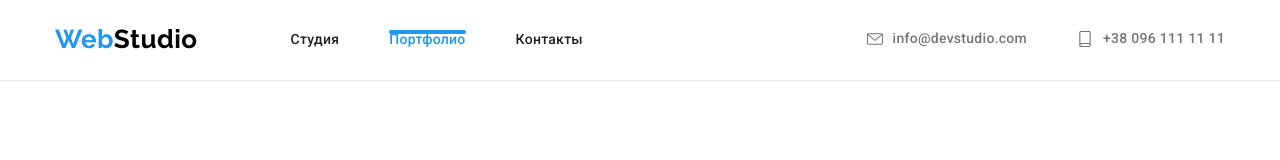
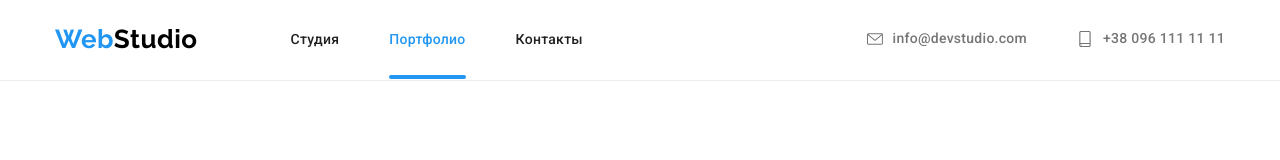
Before and after one commit to ElenaBondar2022/Homework-05, a plain HTML site: page portfolio.html in a window 1280 px wide. Shown: the top 160 px of the page. Drawn offline with nearby package versions, Linux system fonts and the light colour scheme.

Commit message:
Закончила пловину 5 дз

```diff
--- a/css/styles.css
+++ b/css/styles.css
@@ -95,8 +95,9 @@ section {
 }
 
 .nav-link {
-  padding-top: 20px;
-  padding-bottom: 20px;
+  position: relative;
+  padding-top: 32px;
+  padding-bottom: 32px;
   font-weight: 500;
   font-size: 14px;
   line-height: 1.14;
@@ -108,8 +109,11 @@ section {
   color: var(--accent-color);
 }
 
-.portfol {
-  content: '';
+.current::after {
+  position: absolute;
+  content: "";
+  left: 0px;
+  bottom: 0px;
   width: 100%;
   height: 4px;
   background: #2196F3;
--- a/portfolio.html
+++ b/portfolio.html
@@ -29,7 +29,7 @@
                     <li class="nav-item">
                         <a href="index.html" class="nav-link">Студия</a>
                     </li>
-                    <li class="nav-item portfol">
+                    <li class="nav-item">
                         <a href="portfolio.html" class="nav-link current">Портфолио</a>
                     </li>
                     <li class="nav-item">
```
